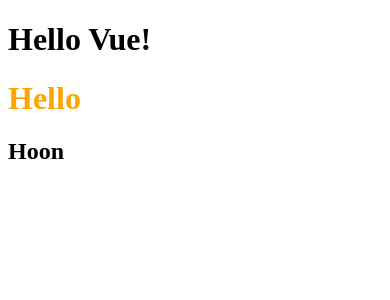
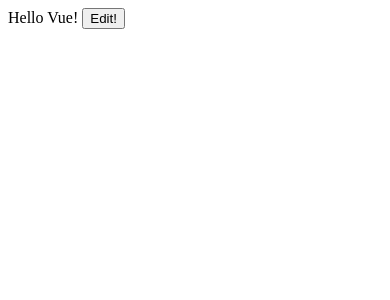
Before and after one commit to MyeonghoonNam/Vue-Practice, a Vue app in the folder Component/: page / in a window 390 px wide. Shown: the top 300 px of the page. Built offline with nearby package versions, Linux system fonts and the light colour scheme.

Commit message:
반응형을 보장해주는 $nextTick 함수

```diff
--- a/Component/src/App.vue
+++ b/Component/src/App.vue
@@ -1,22 +1,38 @@
 <template>
-  <h1>{{ msg }}</h1>
-  <Hello ref="hello" />
+  <div v-if="!isEdit">
+    {{ msg }}
+    <button @click="onEdit">
+      Edit!
+    </button>
+  </div>
+  <div v-else>
+    <input
+      ref="editor"
+      v-model="msg"
+      type="text"
+      @keyup.enter="isEdit = false"
+    />
+  </div>
 </template>
 
 <script>
-import Hello from '~/components/Hello' // 컴포넌트 지역 등록
-
 export default {
-  components: {
-    Hello
-  },
   data() {
     return {
       msg: 'Hello Vue!',
+      isEdit: false
     }
   },
-  mounted() {
-    console.log(this.$refs.hello.$refs.name)
+  methods: {
+    onEdit() {
+      this.isEdit = true
+      // setTimeout(() => {
+      //   this.$refs.editor.focus()
+      // })
+      this.$nextTick(() => {
+        this.$refs.editor.focus()
+      })
+    }
   }
 }
 </script>
```
